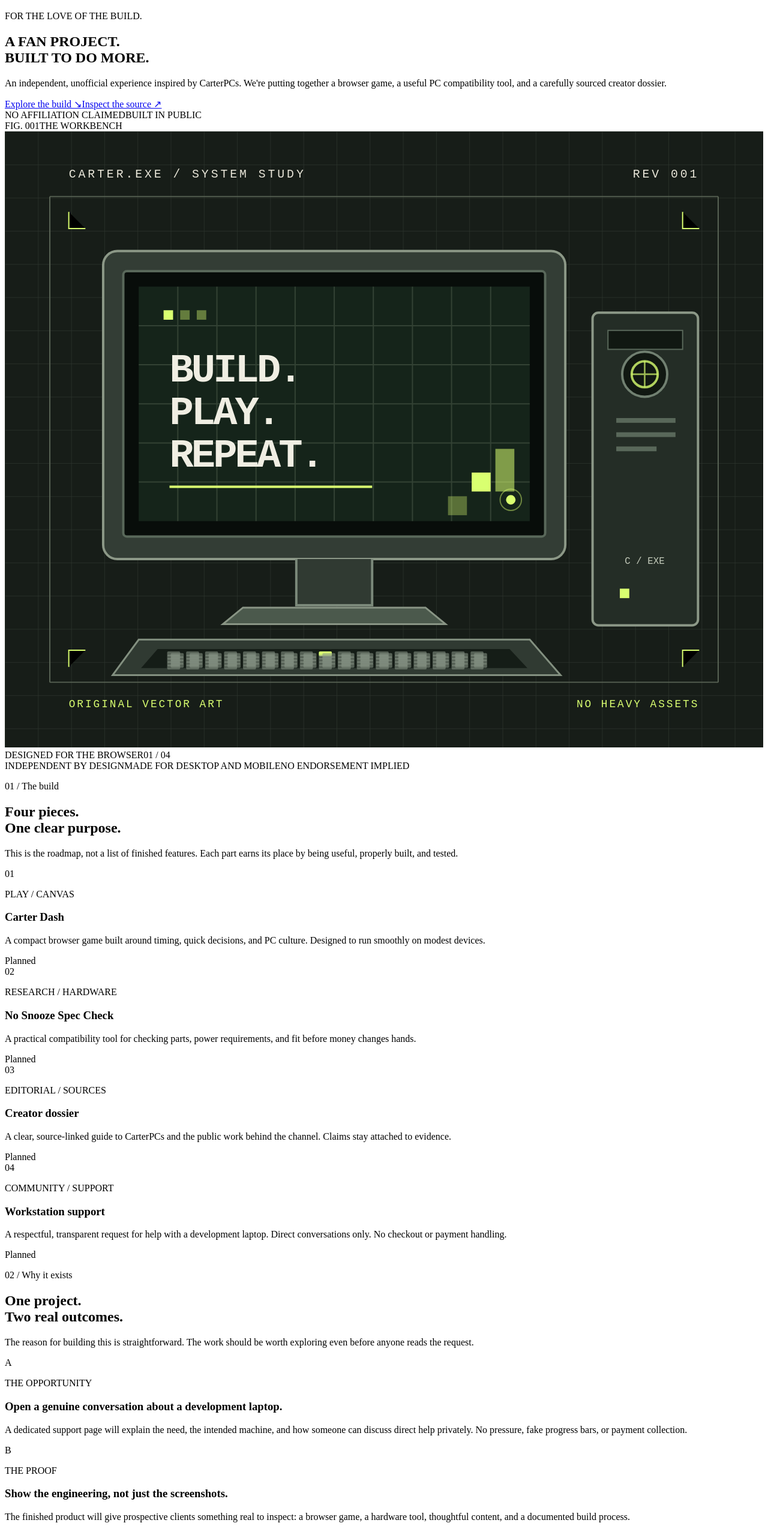
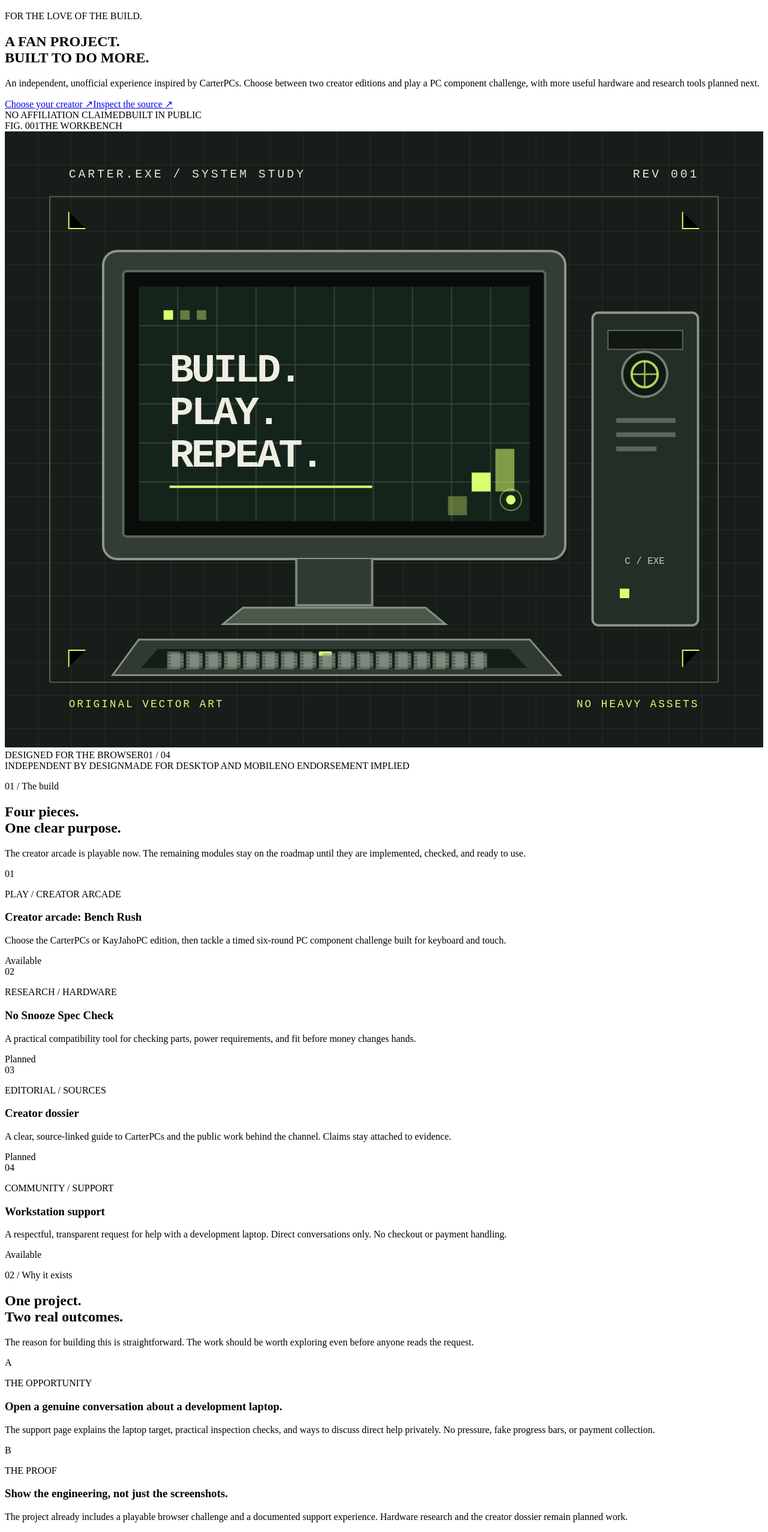
Before and after one commit to JoeBuildsThings/carter-exe, a Next.js app: page / in a window 1280 px wide. Shown: the part 147-2701 px from the top of the page at 60% size. Built offline with nearby package versions, Linux system fonts and the light colour scheme.

Commit message:
docs: surface the creator arcade from the homepage

```diff
--- a/src/app/page.tsx
+++ b/src/app/page.tsx
@@ -4,11 +4,11 @@ import { siteConfig } from "@/lib/site";
 const modules = [
   {
     number: "01",
-    category: "PLAY / CANVAS",
-    title: "Carter Dash",
+    category: "PLAY / CREATOR ARCADE",
+    title: "Creator arcade: Bench Rush",
     description:
-      "A compact browser game built around timing, quick decisions, and PC culture. Designed to run smoothly on modest devices.",
-    status: "Planned",
+      "Choose the CarterPCs or KayJahoPC edition, then tackle a timed six-round PC component challenge built for keyboard and touch.",
+    status: "Available",
   },
   {
     number: "02",
@@ -32,7 +32,7 @@ const modules = [
     title: "Workstation support",
     description:
       "A respectful, transparent request for help with a development laptop. Direct conversations only. No checkout or payment handling.",
-    status: "Planned",
+    status: "Available",
   },
 ] as const;
 
@@ -59,13 +59,13 @@ export default function HomePage() {
 
             <p className="hero-description">
               An independent, unofficial experience inspired by CarterPCs.
-              We&apos;re putting together a browser game, a useful PC
-              compatibility tool, and a carefully sourced creator dossier.
+              Choose between two creator editions and play a PC component
+              challenge, with more useful hardware and research tools planned next.
             </p>
 
             <div className="hero-actions">
-              <Link className="button button-primary" href="#build">
-                Explore the build <span aria-hidden="true">↘</span>
+              <Link className="button button-primary" href="/play">
+                Choose your creator <span aria-hidden="true">↗</span>
               </Link>
               <a
                 className="button button-secondary"
@@ -213,8 +213,7 @@ export default function HomePage() {
             <h2>Four pieces.<br /><span>One clear purpose.</span></h2>
           </div>
           <p className="section-intro">
-            This is the roadmap, not a list of finished features. Each part
-            earns its place by being useful, properly built, and tested.
+            The creator arcade is playable now. The remaining modules stay on the roadmap until they are implemented, checked, and ready to use.
           </p>
         </div>
 
@@ -250,9 +249,7 @@ export default function HomePage() {
               <p className="outcome-label">THE OPPORTUNITY</p>
               <h3>Open a genuine conversation about a development laptop.</h3>
               <p>
-                A dedicated support page will explain the need, the intended
-                machine, and how someone can discuss direct help privately.
-                No pressure, fake progress bars, or payment collection.
+                The support page explains the laptop target, practical inspection checks, and ways to discuss direct help privately. No pressure, fake progress bars, or payment collection.
               </p>
             </div>
           </article>
@@ -263,9 +260,7 @@ export default function HomePage() {
               <p className="outcome-label">THE PROOF</p>
               <h3>Show the engineering, not just the screenshots.</h3>
               <p>
-                The finished product will give prospective clients something
-                real to inspect: a browser game, a hardware tool, thoughtful
-                content, and a documented build process.
+                The project already includes a playable browser challenge and a documented support experience. Hardware research and the creator dossier remain planned work.
               </p>
             </div>
           </article>
```
Also changed, not shown: 2 other files (tests, documents, lock files or other folders).
